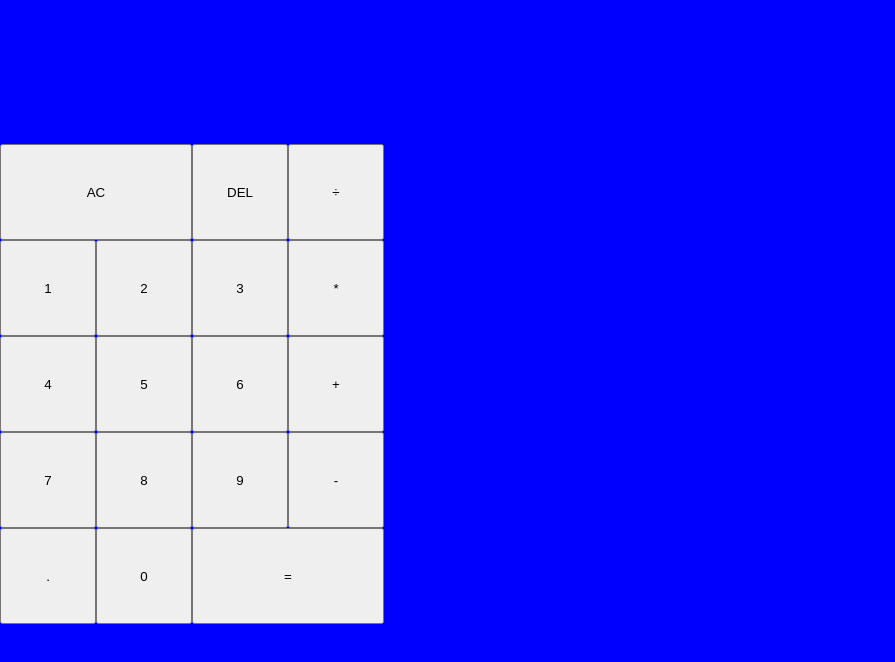
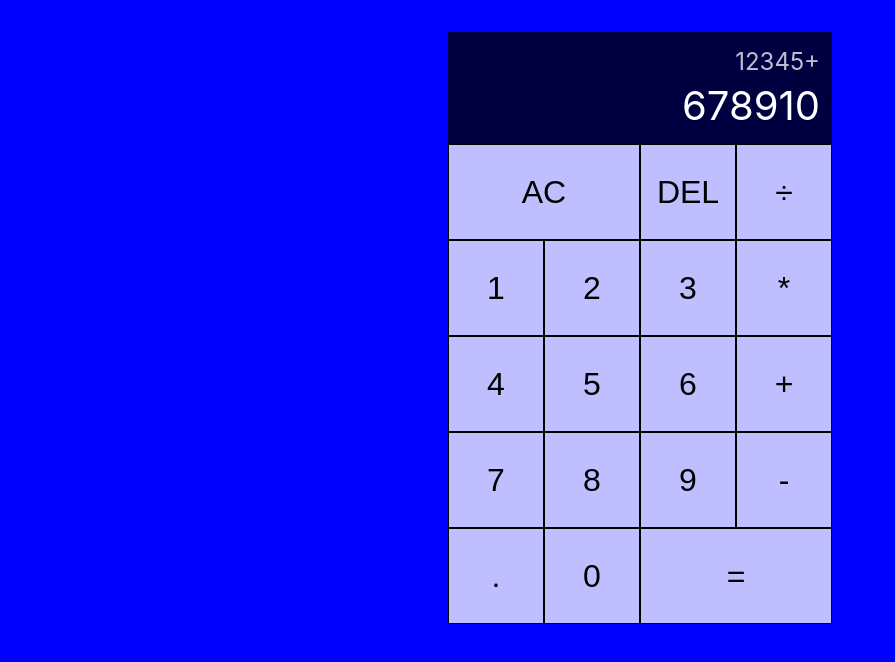
Before and after one commit to ElenaSparshott/react-calculator, a React (Create React App) app: page / in a window 1280 px wide. Shown: the top 662 px of the page, without its empty margins (0-895 px from the left). Built offline with nearby package versions, Linux system fonts and the light colour scheme.

Commit message:
calculator css complete

```diff
--- a/src/App.js
+++ b/src/App.js
@@ -4,8 +4,8 @@ function App() {
   return (
     <div className="calculator-grid">
       <div className="output">
-        <div className="previous-operand"></div>
-          <div className="current-operand"></div>
+        <div className="previous-operand">12345+</div>
+          <div className="current-operand">678910</div>
     </div>
       <button className="span-two">AC</button>
       <button>DEL</button>
--- a/src/styles.css
+++ b/src/styles.css
@@ -12,6 +12,20 @@ body {
     margin-top: 2rem;
     grid-template-columns: repeat(4, 6rem);
     grid-template-rows: minmax(7rem, auto) repeat(5, 6rem);
+    justify-content: center;
+}
+
+.calculator-grid > button {
+    cursor: pointer;
+    font-size: 2rem;
+    border: 1px solid black;
+    outline: none;
+    background-color: rgba(255, 255, 255, .75)
+}
+
+.calculator-grid > button:hover,
+.calculator-grid > button:focus {
+    background-color: rgba(255, 255, 255, .9)
 }
 
 .span-two{
@@ -20,4 +34,22 @@ body {
 
 .output {
     grid-column: 1 / -1;
+    background-color: rgba(0, 0, 0, .75);
+    display: flex;
+    flex-direction: column;
+    align-items: flex-end;
+    justify-content: space-around;
+    padding: .75rem;
+    word-wrap: break-word;
+    word-wrap: break-all;
 }
+
+.output .previous-operand {
+    color: rgba(255, 255, 255, .75);
+    font-size: 1.5rem;
+}
+
+.output .current-operand {
+    color: white;
+    font-size: 2.5rem;
+}
```
